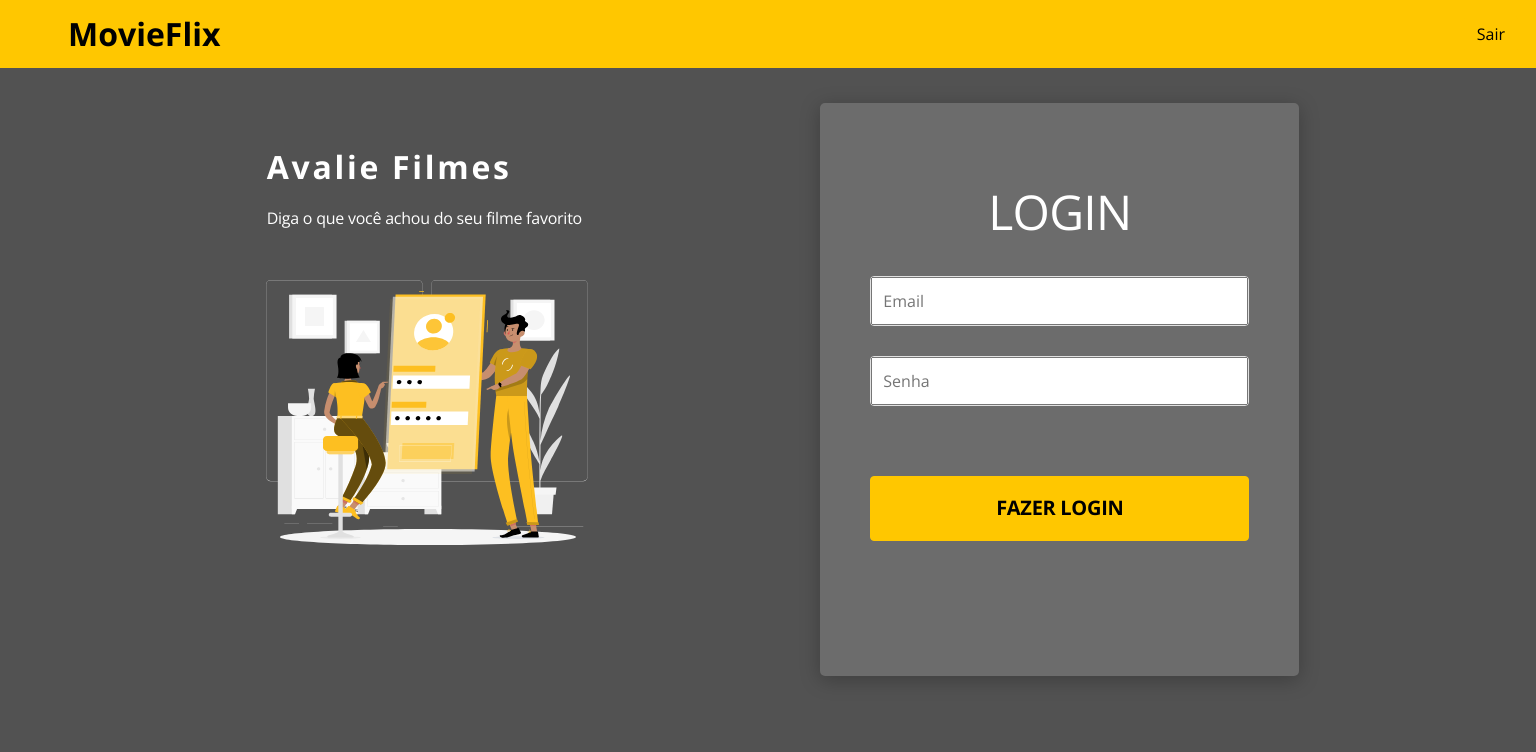
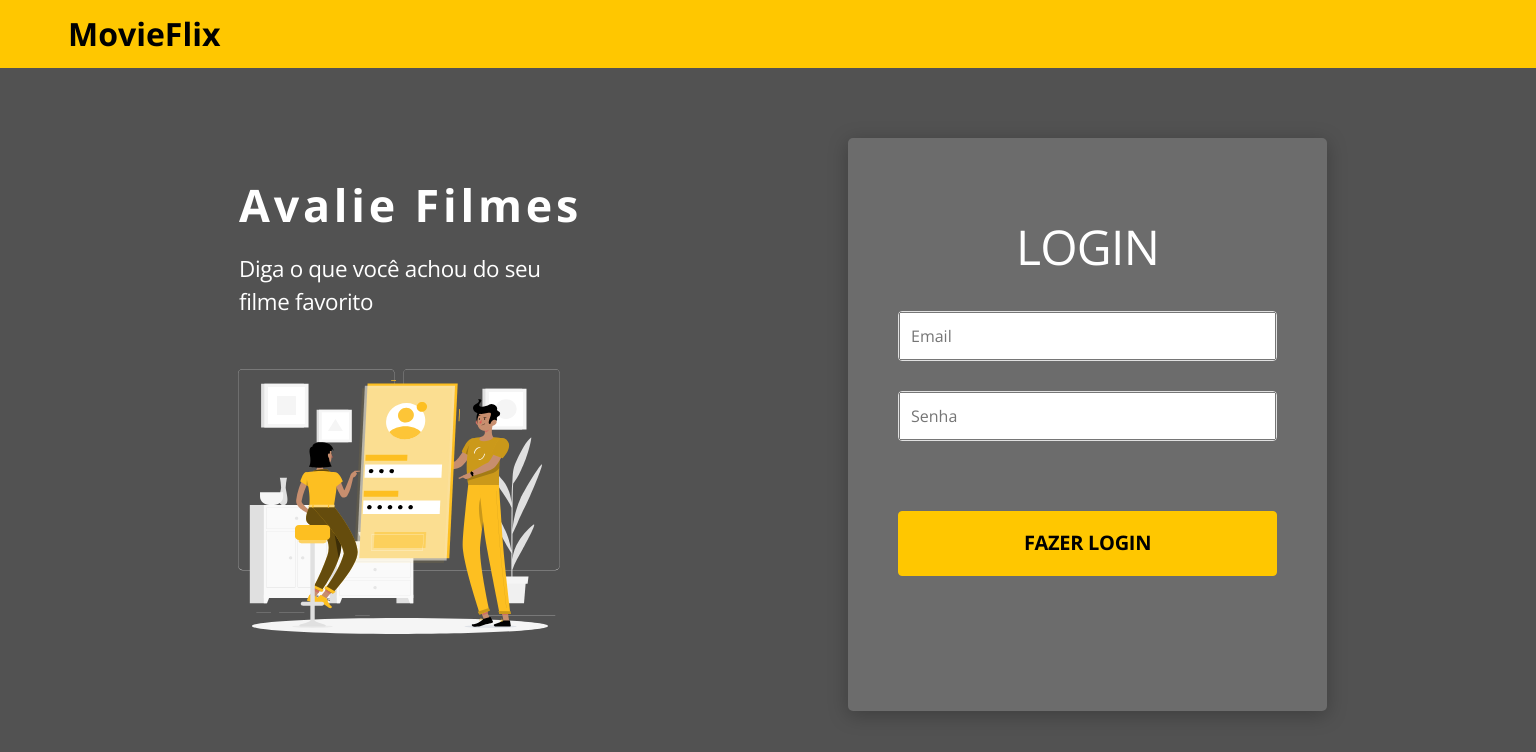
Before and after one commit to auriceliof/devsuperior-react-03, a React (Create React App) app in the folder desafiomovieflix/frontend/: page / in a window 1536 px wide. Shown: the top 752 px of the page. Built offline with nearby package versions, Linux system fonts and the light colour scheme; the HTML template or start-up script is replaced by a standard one.

Commit message:
Page Home responsive

```diff
--- a/desafiomovieflix/frontend/src/components/Navbar/styles.css
+++ b/desafiomovieflix/frontend/src/components/Navbar/styles.css
@@ -9,3 +9,7 @@
 .navbar-nav-container h2 {
     margin-left: 50px;
 }
+
+.btn-navbar {
+    display: none;
+}
--- a/desafiomovieflix/frontend/src/pages/Home/Login/styles.css
+++ b/desafiomovieflix/frontend/src/pages/Home/Login/styles.css
@@ -1,5 +1,5 @@
 .login-card {
-    width: 479px;
+    width: 100%;
     height: 573px;
     font-size: 16px;
     padding: 50px;
@@ -7,7 +7,7 @@
 
 .login-card h1 {
     text-align: center;
-    font-size: 3em;
+    font-size: 2em;
     font-weight: 400;
     color: #FFF;
     letter-spacing: -0.015em;
@@ -29,3 +29,19 @@
 .btn-Login {
     margin-top: 70px;
 }
+
+@media (min-width: 576px) {
+    .login-card {
+      width: 400px;
+    }
+
+    .login-card h1 {
+        font-size: 3em;
+    }
+}
+
+@media (min-width: 768px) {
+    .login-card {
+      width: 479px;
+    }
+}
--- a/desafiomovieflix/frontend/src/pages/Home/styles.css
+++ b/desafiomovieflix/frontend/src/pages/Home/styles.css
@@ -5,13 +5,25 @@
 }
 
 .home-card-movie {
+    display: none;
+}
+
+@media (min-width: 1200px){
+    .home-container {
+        padding: 50px;
+    }
+
+    .home-card-movie {
+        display: flex;
+        flex-direction: column;
         color: #FFF;
+        margin-top: 40px;
+        width: 500px;
     }
 
     .home-card-movie h1 {
         font-size: 2em;
         letter-spacing: 0.085em;
-    margin-top: 45px;
         margin-left: 30px;
     }
 
@@ -23,3 +35,18 @@
         margin-bottom: 50px;
         margin-left: 30px;
     }
+}
+
+@media (min-width: 1400px){
+    .home-container {
+        padding: 70px;
+    }
+
+    .home-card-movie h1 {
+        font-size: 2.8em;
+    }
+
+    .home-card-movie p {
+        font-size: 1.4em;
+    }
+}
```
Lines whose indentation alone changed are shown as unchanged.
